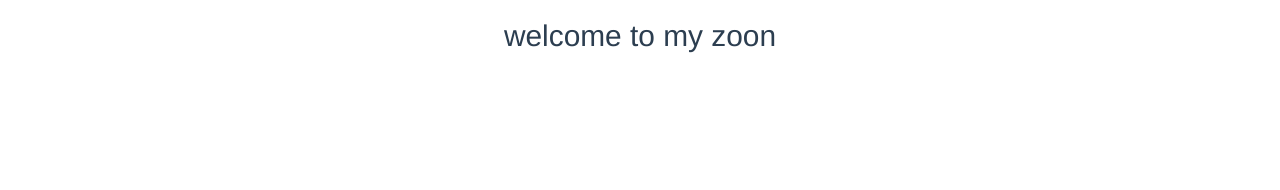
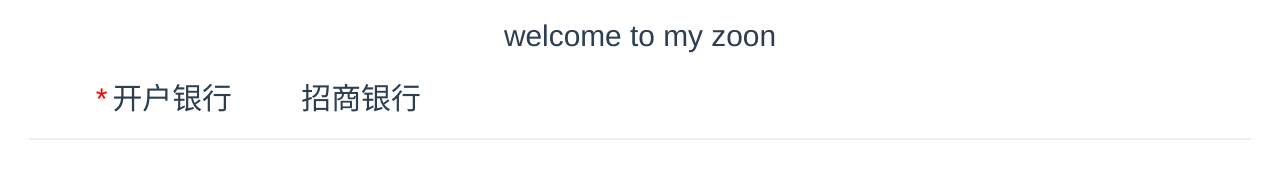
Before and after one commit to ZXW305/zxw-ui, a Vue app: page / in a window 1280 px wide. Shown: the part 248-438 px from the top of the page. Built offline with nearby package versions, Linux system fonts and the light colour scheme.

Commit message:
组件库FormItem 展示文本时，增加content文本位置可配置

```diff
--- a/src/App.vue
+++ b/src/App.vue
@@ -2,18 +2,27 @@
   <div id="app">
     <img alt="Vue logo" src="./assets/logo.png">
     <Welcome></Welcome>
+    <FormItem :item="item"></FormItem>
     <TabBar></TabBar>
+
   </div>
 </template>
 
 <script>
 import Welcome from './components/Welcome.vue'
 import TabBar from './components/nav/TabBar.vue'
+import FormItem from './components/common/FormItem.vue'
 export default {
   name: 'app',
   components: {
     Welcome,
     TabBar,
+    FormItem,
+  },
+  data(){
+    return {
+        item:{labelText: '开户银行 ',require: true,inputType: 'showText', text: '招商银行'},
+    }
   }
 }
 </script>
--- a/src/components/common/FormItem.vue
+++ b/src/components/common/FormItem.vue
@@ -10,7 +10,7 @@
          <input type='text' v-if="item.inputType==='input'" v-model="vInput" class="input"/>
          <span v-if="item.inputType==='input' && vInput.length"  class="clear" @click="clear()"></span>
          <textarea v-if="item.inputType==='textarea'" class="input textarea" v-model="vInput"></textarea>
-         <div v-if="item.inputType==='showText'">{{item.text}}</div>
+         <div v-if="item.inputType==='showText'" :style="style">{{item.text}}</div>
          <slot></slot>
        </div>
       </li>
@@ -45,6 +45,12 @@
       onChange(target){
         this.$emit('onChange',{target: target, value: this.formData[target]})
       },
+    },
+    computed:{
+      style(){
+        const { item } = this
+        return {'text-align':item.textAlign ? item.textAlign : 'left'}
+      }
     },
   }
 </script>
@@ -87,8 +93,8 @@
   width:2.625rem;
   position:relative;
 }
-.inputContent .showText{
-  text-align:center;
+.inputContent .textalign{
+  text-align:left;
 }
 .form-ul li .input{
   height: .25rem;
```
